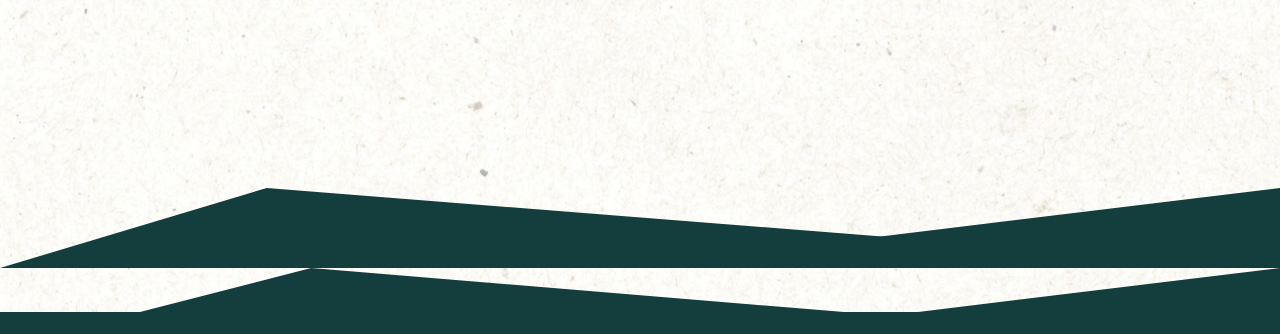
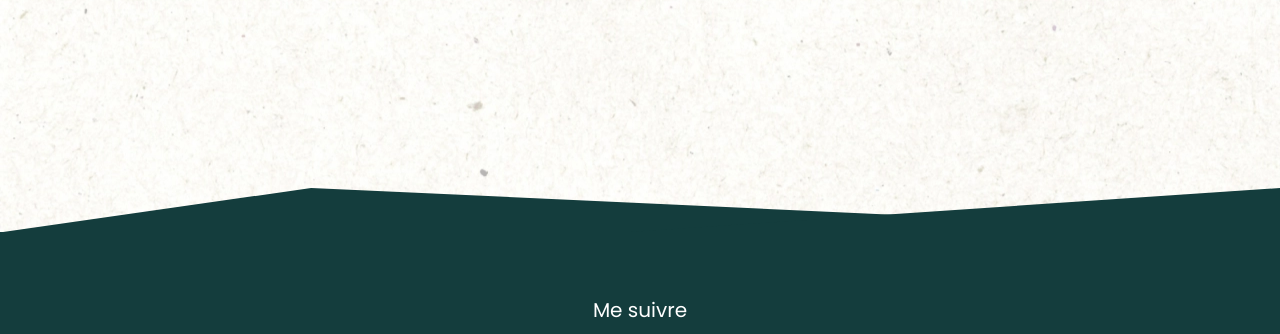
Before and after one commit to ChrisGibe/colibri-travel-planner, a website built with Vite: page index.html in a window 1280 px wide. Shown: the part 6423-6757 px from the top of the page. Built offline with nearby package versions, Linux system fonts and the light colour scheme; some packages are replaced by stand-ins of ours.

Commit message:
Ajust ploygon

```diff
--- a/index.html
+++ b/index.html
@@ -422,13 +422,13 @@
             </li>
           </ul>
         </div>
-        <svg xmlns="http://www.w3.org/2000/svg" viewBox="0 0 1440 90" preserveAspectRatio="none" fill="none">
+        <svg class="block lg:hidden" xmlns="http://www.w3.org/2000/svg" viewBox="0 0 1440 90" preserveAspectRatio="none" fill="none">
           <polygon points="0, 90 300, 0 1440 90" fill="#143D3D"  />
           <polygon points="700, 90 1440 0, 1440 90" fill="#143D3D" />
         </svg>
         <svg class="hidden lg:block" xmlns="http://www.w3.org/2000/svg" viewBox="0 0 1440 50" preserveAspectRatio="none" fill="none">
-          <polygon points="0, 90 350, 0 1440 90" fill="#143D3D"  />
-          <polygon points="700, 90 1440 0, 1440 90" fill="#143D3D" />
+          <polygon points="0, 50 350, 0 1440 50" fill="#143D3D"  />
+          <polygon points="700, 50 1440 0, 1440 50" fill="#143D3D" />
         </svg>
       </div>
 
```
